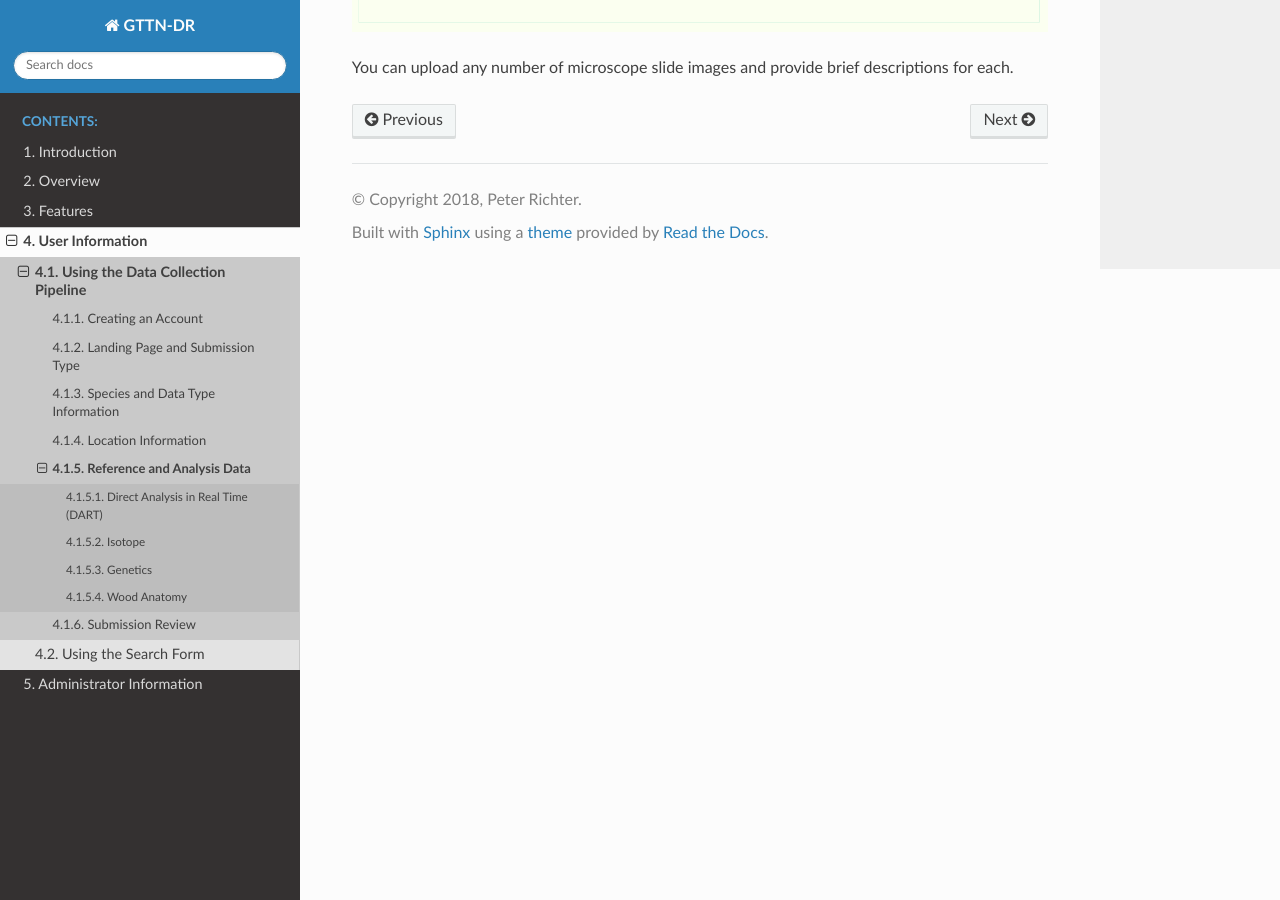
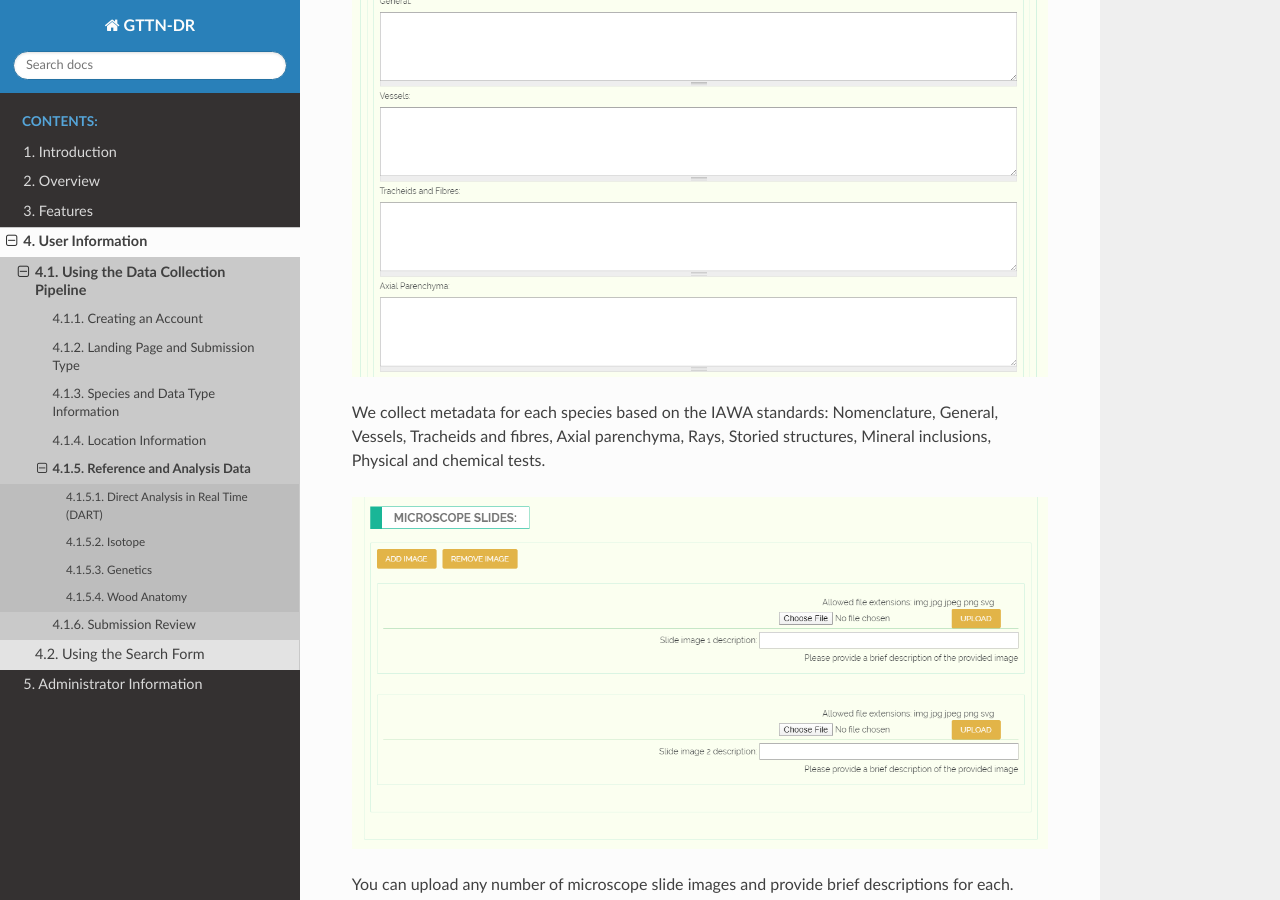
Before and after one commit to par12005/gttn-dr, a Sphinx documentation site: the page built from docs/source/user/page_3.rst, in a window 1280 px wide and 900 px high, scrolled down 5751 px. Built offline with Sphinx 7.4.7 and the Read the Docs theme 2.0.0, drawn with Linux system fonts in a browser that asks for light colours; pages that are not in the unit, such as notebooks, are missing from menus.

Commit message:
Update docs screenshots. Resolves #15.

```diff
--- a/docs/source/user/page_3.rst
+++ b/docs/source/user/page_3.rst
@@ -99,6 +99,10 @@ Wood Anatomy
 
 This section collects information about a Wood Anatomy analysis:
 
-.. image:: ../../../images/anatomy_information.png
+.. image:: ../../../images/anatomy_information_1.png
+
+We collect metadata for each species based on the IAWA standards: Nomenclature, General, Vessels, Tracheids and fibres, Axial parenchyma, Rays, Storied structures, Mineral inclusions, Physical and chemical tests.
+
+.. image:: ../../../images/anatomy_information_2.png
 
 You can upload any number of microscope slide images and provide brief descriptions for each.
```
Also changed, not shown: images/anatomy_information.png (deleted), images/anatomy_information_1.png (added), images/anatomy_information_2.png (added), images/location_information.png, images/register.png, images/sample_information.png.
